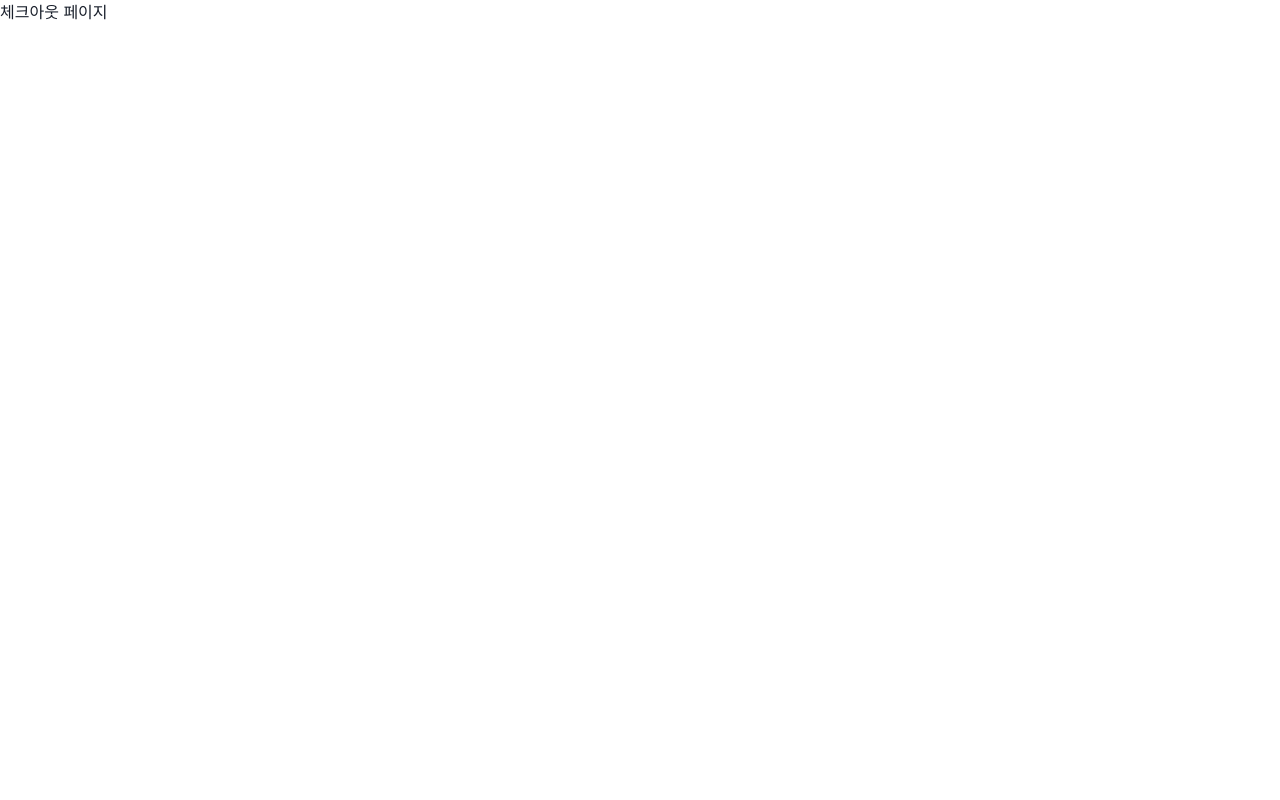
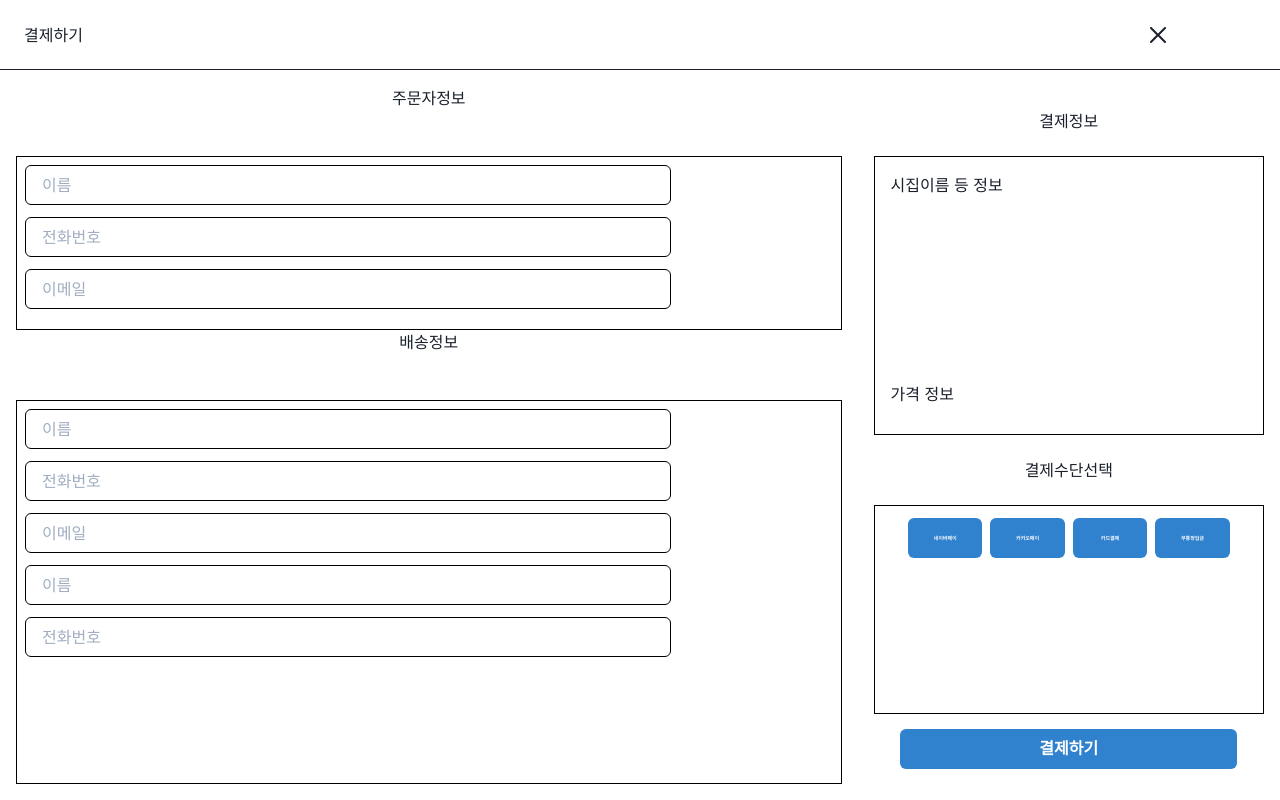
Before and after one commit to yuliepie/flower-letter-nlp, a React (Create React App) app in the folder client/: page /checkout in a window 1280 px wide. Built offline with nearby package versions, Linux system fonts and the light colour scheme.

Commit message:
checkout, create page

```diff
--- a/client/package.json
+++ b/client/package.json
@@ -15,6 +15,7 @@
     "react-dom": "^17.0.2",
     "react-full-page": "^0.1.12",
     "react-fullpage": "^0.1.19",
+    "react-router-dom": "6",
     "react-scripts": "4.0.3",
     "styled-components": "^5.3.3",
     "web-vitals": "^1.0.1"
--- /dev/null
+++ b/client/src/components/OrderPay.js
@@ -0,0 +1,76 @@
+import React from 'react';
+import { Flex, Box, CloseButton, Input, Center, Button } from '@chakra-ui/react';
+
+function OrderPay() {
+  return (
+    <div>
+      <Flex p='2' h='70' justifyContent='center' alignItems='center' borderBottom='1px'>
+        <Box p='4' w='90%'>
+          결제하기
+        </Box>
+        <Box p='1' w='10%'>
+          <CloseButton size='3xl' />
+        </Box>
+      </Flex>
+
+      <Flex>
+        <Box p='4' w='67%' h='730'>
+          <Box w='100%' h='10%' textAlign='center'>
+            주문자정보
+          </Box>
+          <Box p='2' w='100%' h='25%' border='1px' borderColor='black'>
+            <Input w='80%' mb='3' borderColor='black' placeholder='이름' />
+            <Input w='80%' mb='3' borderColor='black' placeholder='전화번호' />
+            <Input w='80%' mb='3' borderColor='black' placeholder='이메일' />
+          </Box>
+          <Box w='100%' h='10%' textAlign='center'>
+            배송정보
+          </Box>
+          <Box p='2' w='100%' h='55%' border='1px' borderColor='black'>
+            <Input w='80%' mb='3' borderColor='black' placeholder='이름' />
+            <Input w='80%' mb='3' borderColor='black' placeholder='전화번호' />
+            <Input w='80%' mb='3' borderColor='black' placeholder='이메일' />
+            <Input w='80%' mb='3' borderColor='black' placeholder='이름' />
+            <Input w='80%' mb='3' borderColor='black' placeholder='전화번호' />
+          </Box>
+        </Box>
+        <Box p='4' w='33%' h='730'>
+          <Center p='2' w='100%' h='10%'>
+            결제정보
+          </Center>
+          <Box p='2' w='100%' h='40%' border='1px' borderColor='black'>
+            <Box p='2' w='100%' h='80%'>
+              시집이름 등 정보
+            </Box>
+            <Box p='2' w='100%' h='20%'>
+              가격 정보
+            </Box>
+          </Box>
+          <Center p='2' w='100%' h='10%'>
+            결제수단선택
+          </Center>
+          <Flex p='2' w='100%' h='30%' justifyContent='center' border='1px' borderColor='black'>
+            <Button colorScheme='blue' m='1' w='20%' fontSize='5px'>
+              네이버페이
+            </Button>
+            <Button colorScheme='blue' m='1' w='20%' fontSize='5px'>
+              카카오페이
+            </Button>
+            <Button colorScheme='blue' m='1' w='20%' fontSize='5px'>
+              카드결제
+            </Button>
+            <Button colorScheme='blue' m='1' w='20%' fontSize='5px'>
+              무통장입금
+            </Button>
+          </Flex>
+          <Flex p='2' w='100%' h='10%' justifyContent='center' alignItems='center'>
+            <Button colorScheme='blue' m='1' w='90%'>
+              결제하기
+            </Button>
+          </Flex>
+        </Box>
+      </Flex>
+    </div>
+  );
+}
+export default OrderPay;
--- /dev/null
+++ b/client/src/components/WriteLetter.js
@@ -0,0 +1,50 @@
+import React from 'react';
+import { Box, Center, Breadcrumb, BreadcrumbItem, BreadcrumbLink, CloseButton, Flex, Stack, Input, Button, Textarea } from '@chakra-ui/react';
+import { ChevronRightIcon } from '@chakra-ui/icons';
+
+function WriteLetter() {
+  return (
+    <div>
+      <Box p='6' w='100%' h='70'>
+        <CloseButton size='3xl' />
+      </Box>
+      <Center bg='gray' w='100%' h='100'>
+        <Breadcrumb fontSize='2xl' spacing='17' separator={<ChevronRightIcon color='white' />}>
+          <BreadcrumbItem>
+            <BreadcrumbLink href='#'>편지쓰기</BreadcrumbLink>
+          </BreadcrumbItem>
+
+          <BreadcrumbItem>
+            <BreadcrumbLink href='#'>각종단계</BreadcrumbLink>
+          </BreadcrumbItem>
+
+          <BreadcrumbItem isCurrentPage>
+            <BreadcrumbLink href='#'>시집검토</BreadcrumbLink>
+          </BreadcrumbItem>
+        </Breadcrumb>
+      </Center>
+
+      <Flex>
+        <Box p='4' w='70%' h='730'>
+          <Stack p='9' spacing={3}>
+            <Input placeholder='편지 제목' h='48px' size='sm' borderColor='black' />
+            <Textarea h='540px' borderColor='black' placeholder='편지작성' />
+          </Stack>
+        </Box>
+        <Box p='5' w='30%' h='730'>
+          <Box p='5' w='100%' h='80%' bg='white'>
+            <p>정당의 목적이나 활동이 민주적 기본질서에 위배될 때에는 정부는 헌법재판소에 그 해산을 제소할 수 있고, 정당은 헌법재판소의 심판에 의하여 해산된다.</p>
+            <p>정당의 목적이나 활동이 민주적 기본질서에 위배될 때에는 정부는 헌법재판소에 그 해산을 제소할 수 있고, 정당은 헌법재판소의 심판에 의하여 해산된다.</p>
+          </Box>
+          <Center w='100%' h='20%'>
+            <Button w='80%' colorScheme='blue'>
+              다음으로
+            </Button>
+          </Center>
+        </Box>
+      </Flex>
+    </div>
+  );
+}
+
+export default WriteLetter;
--- a/client/src/pages/Checkout.js
+++ b/client/src/pages/Checkout.js
@@ -1,10 +1,12 @@
 import React from 'react';
+import OrderPay from '../components/OrderPay';
 
-const Checkout =({history})=>{
-    return(
-        <div>
-            <h1> 체크아웃 페이지</h1>
-        </div>
-    );
-}
+const Checkout = ({ history }) => {
+  return (
+    <div>
+      <OrderPay></OrderPay>
+    </div>
+  );
+};
+
 export default Checkout;
--- a/client/src/pages/Create.js
+++ b/client/src/pages/Create.js
@@ -1,9 +1,12 @@
 import React from 'react';
+import WriteLetter from '../components/WriteLetter';
 
-const Create = ({history}) =>{
-    return(
-        <div>Create 페이지</div>
-    );
-}
+const Create = ({ history }) => {
+  return (
+    <div>
+      <WriteLetter></WriteLetter>
+    </div>
+  );
+};
 
 export default Create;
```
Also changed, not shown: client/src/App.js (+8 -11 lines), client/src/components/EditAnthology.js (added, +89 -0 lines), client/src/components/Loading.js (added, +15 -0 lines), 1 other file (tests, documents, lock files or other folders).
